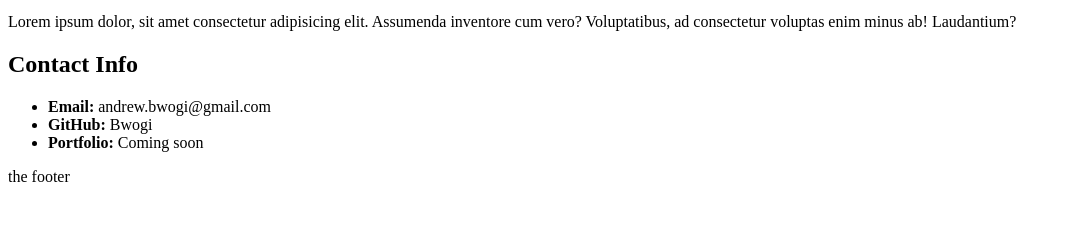
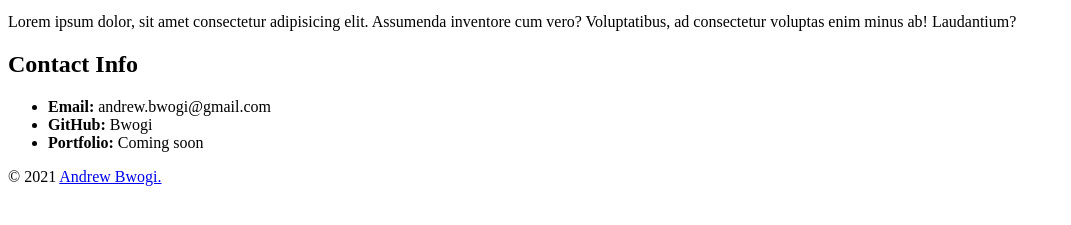
Before and after one commit to Bwogi/Bwogi.github.io, a plain HTML site: page index.html in a window 1280 px wide. Shown: the part 135-360 px from the top of the page, without its empty margins (0-1071 px from the left). Drawn offline with Linux system fonts and the light colour scheme.

Commit message:
copyright symbol

```diff
--- a/index.html
+++ b/index.html
@@ -31,7 +31,7 @@
         </section>
     </main>
     <footer>
-        <p>the footer</p>
+        <p>&#169; 2021 <a href="https://facebook.com/andrew.bwogi">Andrew Bwogi.</a></p>
     </footer>
 </body>
 
```
